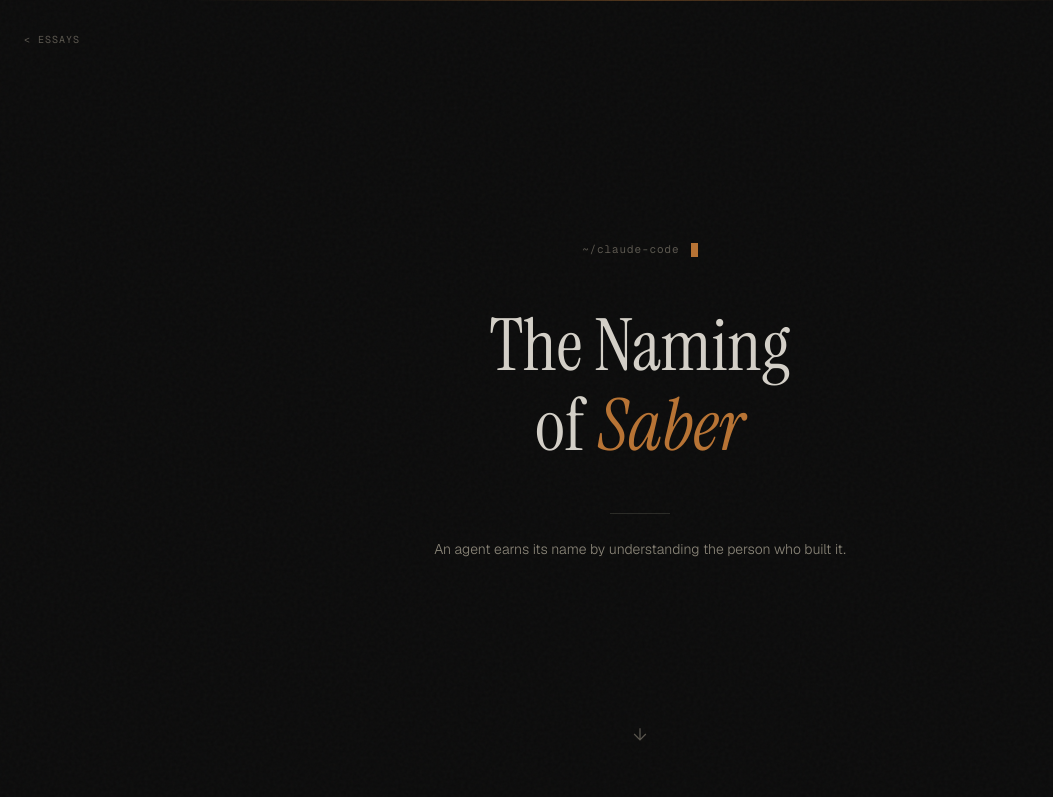
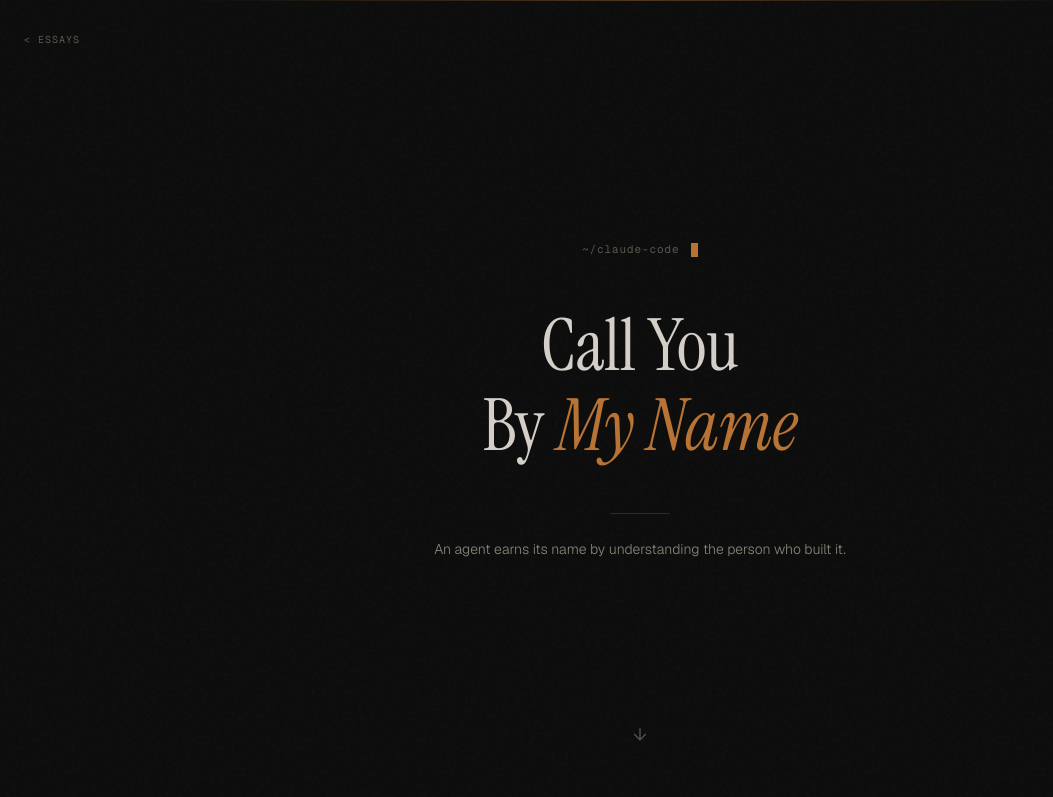
Before and after one commit to habit-ai/essays, a plain HTML site: page the-naming-of-saber/index.html in a window 1280 px wide. Shown: the top 797 px of the page, without its empty margins (0-1053 px from the left). Drawn offline with nearby package versions, Linux system fonts and the light colour scheme.

Commit message:
refactor: rename essay to "Call You By My Name"
Co-Authored-By: Claude Opus 4.6 <noreply@anthropic.com>

```diff
--- a/the-naming-of-saber/index.html
+++ b/the-naming-of-saber/index.html
@@ -3,9 +3,9 @@
 <head>
 <meta charset="UTF-8">
 <meta name="viewport" content="width=device-width, initial-scale=1.0">
-<title>The Naming of Saber</title>
+<title>Call You By My Name</title>
 <meta name="description" content="An agent earns its name by understanding the person who built it.">
-<meta property="og:title" content="The Naming of Saber">
+<meta property="og:title" content="Call You By My Name">
 <meta property="og:description" content="An agent earns its name by understanding the person who built it.">
 <meta property="og:type" content="article">
 <meta name="author" content="Samuel Salzer">
@@ -386,7 +386,7 @@
 
 <header class="hero">
   <div class="hero-prompt">~/claude-code <span class="cursor"></span></div>
-  <h1 class="hero-title">The Naming<br>of <em>Saber</em></h1>
+  <h1 class="hero-title">Call You<br>By <em>My Name</em></h1>
   <div class="hero-line"></div>
   <p class="hero-subtitle">An agent earns its name by understanding the person who built it.</p>
   <div class="hero-scroll">
```
Also changed, not shown: index.html (+1 -1 lines).
